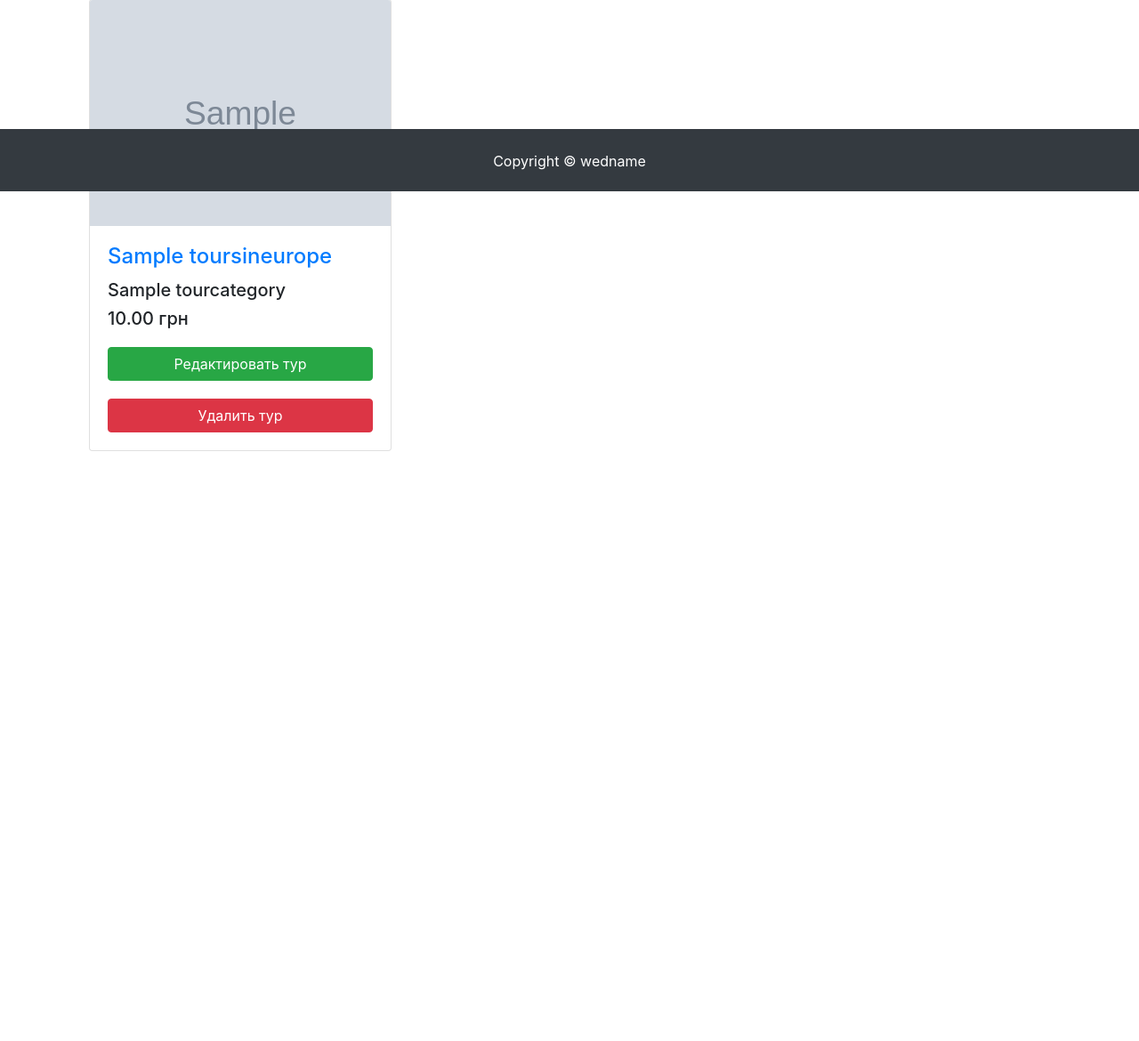
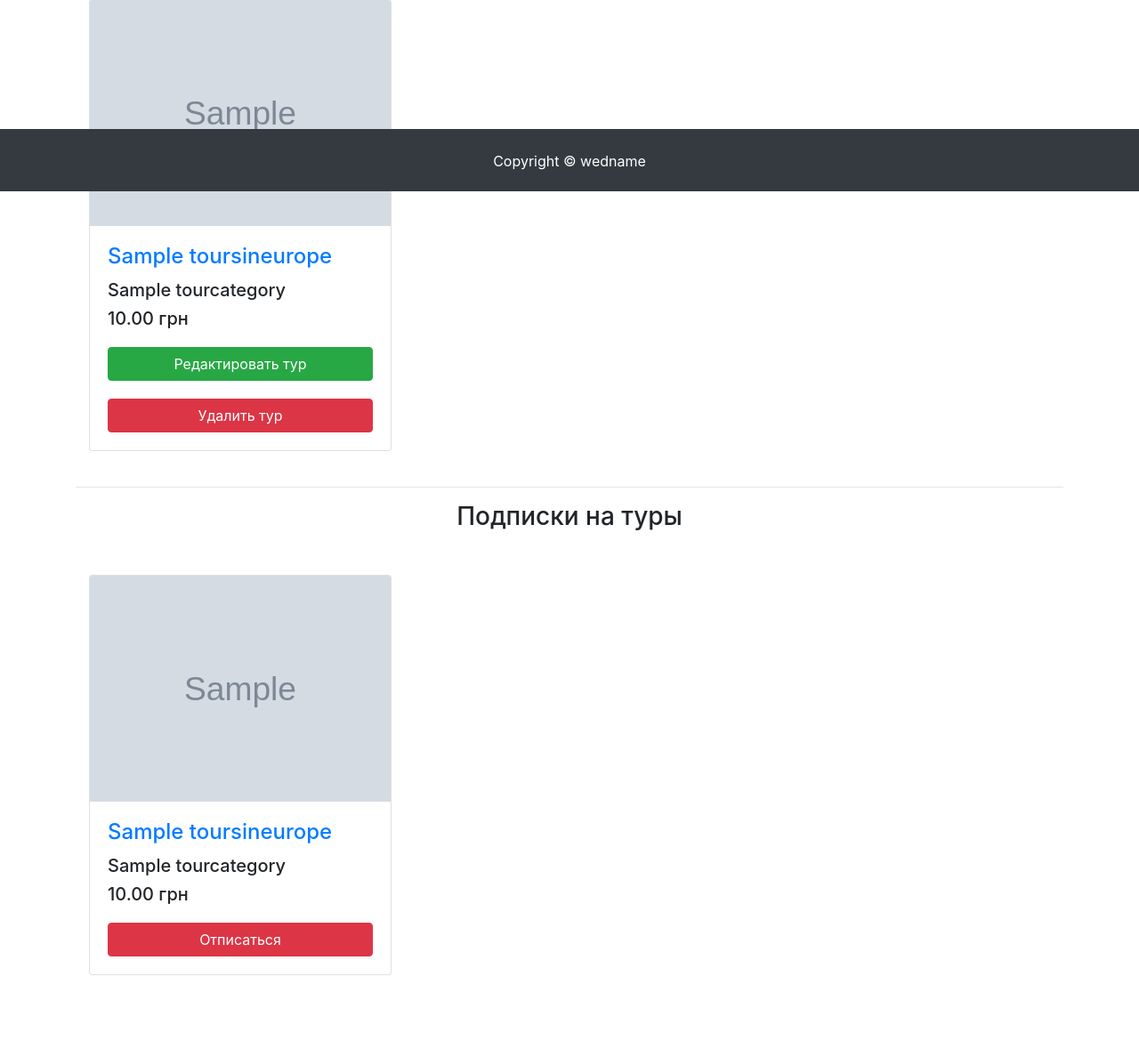
Before and after one commit to wedname/Tours_in_Europe, a Django app: page /profile/ in a window 1280 px wide. Shown: the part 585-1755 px from the top of the page at 89% size. Before the commit the page ends 1092 px from the top, so only its background shows below. Run offline with Django 3.2, Linux system fonts and the light colour scheme; a user stored in the database is signed in; tables that the repository leaves empty hold one stand-in row (values such as "Sample post"); grey boxes marked "Sample" are stand-in pictures; some libraries are stand-ins or nearby versions.

Commit message:
Initial commit

```diff
--- a/tours/templates/tours/tours_detail.html
+++ b/tours/templates/tours/tours_detail.html
@@ -33,6 +33,11 @@
                 <h3>{{ tour.name }}</h3>
                 <p>Тип: <a href="{{ tour.type.get_absolute_url }}">{{ tour.type }}</a></p>
                 <p>Цена: {{ tour.price }} грн</p>
+                    {% if is_followed_tour %}
+                        <a href="{% url 'delete_tour' tour.slug %}" style="margin-top: 20px" class="btn btn-danger btn-block">Отписаться</a>
+                    {% else %}
+                        <a href="{% url 'add_tour' tour.slug %}" style="margin-top: 20px" class="btn btn-danger btn-block">Подписаться на тур</a>
+                    {% endif %}
 
             </div>
 
--- a/tours/urls.py
+++ b/tours/urls.py
@@ -8,7 +8,9 @@ from .views import (
     FaqView,
     TourCreateView,
     TourUpdateView,
-    TourDeleteView
+    TourDeleteView,
+    AddTourView,
+    DeleteTourView
 )
 
 urlpatterns = [
@@ -20,4 +22,6 @@ urlpatterns = [
     path('tour/new/', TourCreateView.as_view(), name="tour_create"),
     path('tour/<str:slug>/update/', TourUpdateView.as_view(), name="tour-update"),
     path('tour/<str:slug>/delete/', TourDeleteView.as_view(), name="tour-delete"),
+    path('add-tour/<str:slug>/', AddTourView.as_view(), name='add_tour'),
+    path('delete-tour/<str:slug>/', DeleteTourView.as_view(), name='delete_tour'),
 ]
--- a/users/templates/users/profile.html
+++ b/users/templates/users/profile.html
@@ -62,5 +62,27 @@
             </div>
         {% endif %}
 
+        <hr>
+        <div class="col-lg-12">
+            <h3 class="text-center">Подписки на туры</h3>
+            <div class="row mt-5">
+                {% for tour in user.tours_registration.all %}
+                    <div class="col-lg-4 col-md-6 mb-4">
+                        <div class="card h-100">
+                            <a href="{{ tour.get_absolute_url }}"><img class="card-img-top" src="{{ tour.image.url }}" alt=""></a>
+                            <div class="card-body">
+                                <h4 class="card-title">
+                                    <a href="{{ tour.get_absolute_url }}">{{ tour.name }}</a>
+                                </h4>
+                                <h5>{{ tour.type }}</h5>
+                                <h5>{{ tour.price }} грн</h5>
+                                <a href="{% url 'delete_tour' tour.slug %}" style="margin-top: 20px" class="btn btn-danger btn-block">Отписаться</a>
+                            </div>
+                        </div>
+                    </div>
+                {% endfor %}
+            </div>
+        </div>
+
     </div>
 {% endblock content %}
--- a/users/urls.py
+++ b/users/urls.py
@@ -4,7 +4,7 @@ from django.contrib.auth.views import LogoutView
 from .views import LoginView, RegistrationView, UserProfileView, UserUpdateView
 
 urlpatterns = [
-    path('login/', LoginView.as_view(), name='login'),
+    path('accounts/login/', LoginView.as_view(), name='login'),
     path('logout/', LogoutView.as_view(next_page="/"), name='logout'),
     path('registration/', RegistrationView.as_view(), name='registration'),
     path('profile/', UserProfileView.as_view(), name='profile'),
```
Also changed, not shown: tours/views.py (+31 -2 lines).
